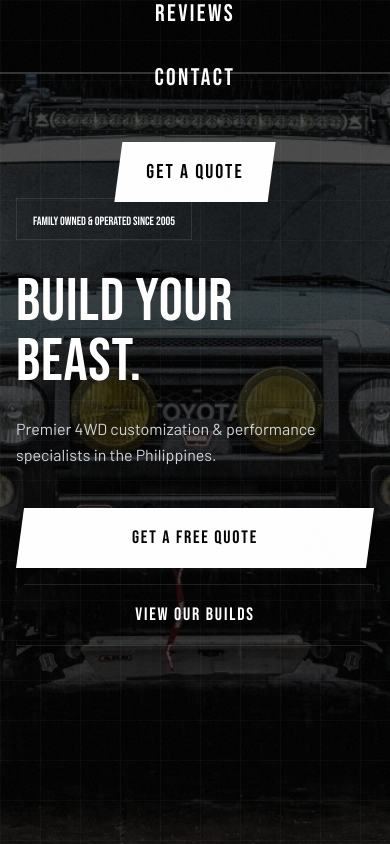
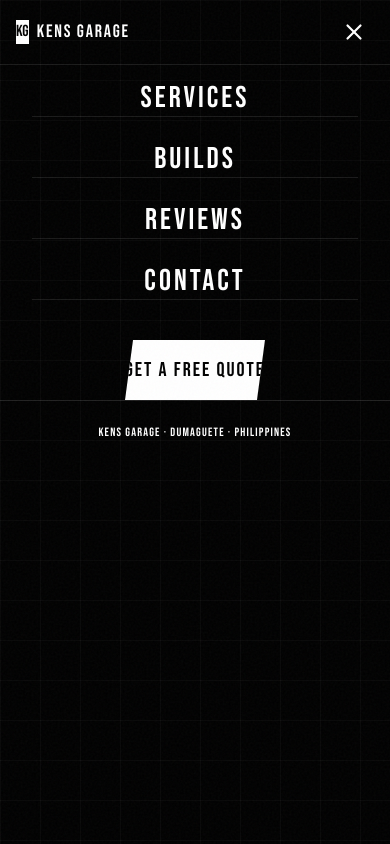
Before and after one commit to Shiro481/Kens-Garage-Website, a React (Vite) app: page / in a window 390 px wide. Both pictures are taken after a click on the button "Open menu". Shown: the top 844 px of the page. Built offline with nearby package versions, Linux system fonts and the light colour scheme.

Commit message:
feat: Implement responsive Navbar and Hero section components and add a .gitignore file.

```diff
--- a/src/components/Hero.tsx
+++ b/src/components/Hero.tsx
@@ -12,7 +12,6 @@ export default function Hero() {
           alt="Ken's Garage - Custom FJ Cruiser"
           className="w-full h-full object-cover object-center opacity-30"
         />
-        {/* Heavy dark overlay for text contrast */}
         <div className="absolute inset-0 bg-black/60" />
         <div className="absolute inset-0 bg-gradient-to-t from-black via-black/60 to-black/20" />
         <div className="absolute inset-0 bg-gradient-to-r from-black/80 via-black/40 to-transparent" />
@@ -20,46 +19,53 @@ export default function Hero() {
         <div className="absolute bottom-0 right-0 w-1/2 h-1/4 bg-gradient-to-tl from-black via-black/90 to-transparent" />
       </div>
 
-      {/* Content — vertically centered with navbar clearance */}
-      <div className="relative w-full max-w-7xl mx-auto px-4 sm:px-6 lg:px-8 pt-32 pb-20">
+      {/* Content */}
+      <div className="relative w-full max-w-7xl mx-auto px-4 sm:px-6 lg:px-8 pt-24 sm:pt-32 pb-16 sm:pb-24">
         <motion.div
           initial={{ opacity: 0, y: 30 }}
           animate={{ opacity: 1, y: 0 }}
           transition={{ duration: 0.8 }}
+          className="flex flex-col items-center text-center lg:items-start lg:text-left"
         >
           {/* Badge */}
-          <div className="inline-block border border-white/40 px-4 py-2 mb-8">
-            <span className="text-white/80 text-xs font-['Bebas_Neue'] tracking-[0.2em]">
+          <div className="inline-block border border-white/40 px-4 py-2 mb-6">
+            <span className="text-white/80 text-xs sm:text-sm font-['Bebas_Neue'] tracking-[0.2em]">
               FAMILY OWNED & OPERATED SINCE 2005
             </span>
           </div>
 
-          {/* Main Headline */}
-          <h1 className="font-['Bebas_Neue'] tracking-wider mb-6">
-            <span className="block text-6xl md:text-8xl lg:text-9xl text-white drop-shadow-[0_4px_30px_rgba(0,0,0,0.8)]">
+          {/* Main Headline — huge on all screens */}
+          <h1 className="font-['Bebas_Neue'] tracking-wider mb-4 sm:mb-6 w-full">
+            <span
+              className="block text-white drop-shadow-[0_4px_30px_rgba(0,0,0,0.9)] leading-none"
+              style={{ fontSize: 'clamp(4.5rem, 18vw, 10rem)' }}
+            >
               BUILD YOUR
             </span>
-            <span className="block text-6xl md:text-8xl lg:text-9xl text-white drop-shadow-[0_4px_30px_rgba(0,0,0,0.8)]">
+            <span
+              className="block text-white drop-shadow-[0_4px_30px_rgba(0,0,0,0.9)] leading-none"
+              style={{ fontSize: 'clamp(4.5rem, 18vw, 10rem)' }}
+            >
               BEAST.
             </span>
           </h1>
 
           {/* Subheading */}
-          <p className="text-base md:text-lg text-gray-300 mb-10 max-w-lg leading-relaxed">
-            Premier 4WD customization & performance specialists in the Philippines.
+          <p className="text-base sm:text-lg text-gray-300 mb-8 max-w-md sm:max-w-lg leading-relaxed">
+            Premier 4WD customization &amp; performance specialists in the Philippines.
           </p>
 
           {/* CTAs */}
-          <div className="flex flex-col sm:flex-row gap-4">
+          <div className="flex flex-col sm:flex-row gap-4 w-full sm:w-auto">
             <a
               href="#quote"
-              className="btn-angular bg-white text-black px-8 py-4 text-lg font-['Bebas_Neue'] tracking-widest hover:bg-neutral-200 transition-colors inline-block text-center"
+              className="btn-angular bg-white text-black px-8 py-4 text-lg font-['Bebas_Neue'] tracking-widest hover:bg-neutral-200 transition-colors text-center"
             >
               Get a Free Quote
             </a>
             <a
               href="#builds"
-              className="btn-angular border border-white/40 text-white px-8 py-4 text-lg font-['Bebas_Neue'] tracking-widest hover:bg-white hover:text-black transition-colors inline-block text-center"
+              className="btn-angular border border-white/40 text-white px-8 py-4 text-lg font-['Bebas_Neue'] tracking-widest hover:bg-white hover:text-black transition-colors text-center"
             >
               View Our Builds
             </a>
@@ -73,7 +79,7 @@ export default function Hero() {
         animate={{ opacity: 1, y: [0, 8, 0] }}
         transition={{
           opacity: { duration: 1, delay: 1.2 },
-          y: { duration: 2, repeat: Infinity, ease: "easeInOut" }
+          y: { duration: 2, repeat: Infinity, ease: 'easeInOut' },
         }}
         className="absolute bottom-8 left-1/2 -translate-x-1/2 hidden lg:block"
       >
--- a/src/components/Navbar.tsx
+++ b/src/components/Navbar.tsx
@@ -5,25 +5,27 @@ export default function Navbar() {
   const [isScrolled, setIsScrolled] = useState(false);
   const [isMobileMenuOpen, setIsMobileMenuOpen] = useState(false);
 
+  // Scroll detection
   useEffect(() => {
-    const handleScroll = () => {
-      setIsScrolled(window.scrollY > 50);
-    };
+    const handleScroll = () => setIsScrolled(window.scrollY > 50);
     window.addEventListener('scroll', handleScroll);
     return () => window.removeEventListener('scroll', handleScroll);
   }, []);
 
+  // Lock body scroll when mobile menu is open
   useEffect(() => {
-    if (isMobileMenuOpen) {
-      document.body.style.overflow = 'hidden';
-    } else {
-      document.body.style.overflow = 'unset';
-    }
+    document.body.style.overflow = isMobileMenuOpen ? 'hidden' : '';
+    return () => { document.body.style.overflow = ''; };
+  }, [isMobileMenuOpen]);
 
-    return () => {
-      document.body.style.overflow = 'unset';
+  // Close mobile menu on window resize to desktop
+  useEffect(() => {
+    const handleResize = () => {
+      if (window.innerWidth >= 1024) setIsMobileMenuOpen(false);
     };
-  }, [isMobileMenuOpen]);
+    window.addEventListener('resize', handleResize);
+    return () => window.removeEventListener('resize', handleResize);
+  }, []);
 
   const navLinks = [
     { name: 'Services', href: '#services' },
@@ -32,32 +34,41 @@ export default function Navbar() {
     { name: 'Contact', href: '#contact' },
   ];
 
+  const handleLinkClick = () => setIsMobileMenuOpen(false);
+
   return (
+    <>
+      {/* Navbar */}
       <nav
         className={`fixed top-0 left-0 right-0 z-50 transition-all duration-300 ${
           isMobileMenuOpen || isScrolled
-          ? 'bg-black/95 backdrop-blur-md py-3 border-b-2 border-white/20'
-          : 'bg-transparent py-4 lg:py-6'
+            ? 'bg-black border-b border-white/10'
+            : 'bg-transparent'
         }`}
       >
         <div className="max-w-7xl mx-auto px-4 sm:px-6 lg:px-8">
-        <div className="flex justify-between items-center">
+          <div className="flex items-center justify-between h-16 sm:h-20">
+
             {/* Logo */}
-          <a href="#home" className="flex items-center gap-3 group">
-            <div className="w-12 h-12 bg-white flex items-center justify-center relative">
-              <span className="text-black font-['Bebas_Neue'] text-xl">KG</span>
+            <a
+              href="#home"
+              onClick={handleLinkClick}
+              className="flex items-center gap-2 sm:gap-3 flex-shrink-0"
+            >
+              <div className="w-9 h-9 sm:w-11 sm:h-11 bg-white flex items-center justify-center">
+                <span className="text-black font-['Bebas_Neue'] text-base sm:text-xl">KG</span>
               </div>
-            <div className="flex flex-col">
-              <span className="text-white font-['Bebas_Neue'] text-2xl tracking-widest leading-none">
+              <div className="flex flex-col leading-none">
+                <span className="text-white font-['Bebas_Neue'] text-lg sm:text-2xl tracking-widest">
                   KENS GARAGE
                 </span>
-              <span className="text-neutral-400 text-xs font-light tracking-widest">
+                <span className="text-neutral-400 text-[10px] sm:text-xs font-light tracking-widest hidden sm:block">
                   DUMAGUETE · PHILIPPINES
                 </span>
               </div>
             </a>
 
-          {/* Desktop Navigation */}
+            {/* Desktop Navigation — shown at lg (1024px+) */}
             <div className="hidden lg:flex items-center gap-8">
               {navLinks.map((link) => (
                 <a
@@ -70,45 +81,62 @@ export default function Navbar() {
               ))}
               <a
                 href="#quote"
-              className="btn-angular bg-white text-black px-6 py-3 font-['Bebas_Neue'] tracking-widest hover:bg-neutral-200 transition-colors"
+                className="btn-angular bg-white text-black px-6 py-2.5 font-['Bebas_Neue'] tracking-widest text-base hover:bg-neutral-200 transition-colors"
               >
                 Get a Quote
               </a>
             </div>
 
-          {/* Mobile Menu Button */}
+            {/* Hamburger Button — shown below lg */}
             <button
               onClick={() => setIsMobileMenuOpen(!isMobileMenuOpen)}
-            className="lg:hidden text-white p-2"
-            aria-label="Toggle menu"
+              className="lg:hidden flex items-center justify-center w-10 h-10 text-white focus:outline-none"
+              aria-label={isMobileMenuOpen ? 'Close menu' : 'Open menu'}
             >
-            {isMobileMenuOpen ? <X size={28} /> : <Menu size={28} />}
+              {isMobileMenuOpen ? <X size={26} strokeWidth={2} /> : <Menu size={26} strokeWidth={2} />}
             </button>
+
           </div>
+        </div>
+      </nav>
 
-        {/* Mobile Menu */}
-        {isMobileMenuOpen && (
-          <div className="lg:hidden fixed inset-0 top-[74px] bg-black z-40 flex flex-col items-center justify-center gap-8 pb-20">
+      {/* Mobile / Tablet Fullscreen Menu — rendered outside nav to avoid z-index stacking issues */}
+      <div
+        className={`lg:hidden fixed inset-0 z-40 bg-black flex flex-col transition-all duration-300 ${
+          isMobileMenuOpen
+            ? 'opacity-100 pointer-events-auto'
+            : 'opacity-0 pointer-events-none'
+        }`}
+        style={{ top: '0', paddingTop: '5rem' }}      // sits below the navbar height
+      >
+        {/* Scrollable inner wrapper in case viewport is short */}
+        <div className="flex-1 overflow-y-auto flex flex-col items-center justify-center gap-6 px-8 py-12">
           {navLinks.map((link) => (
             <a
               key={link.name}
               href={link.href}
-                onClick={() => setIsMobileMenuOpen(false)}
-                className="text-white text-2xl font-['Bebas_Neue'] tracking-widest hover:text-neutral-300 transition-colors"
+              onClick={handleLinkClick}
+              className="text-white text-3xl sm:text-4xl font-['Bebas_Neue'] tracking-widest hover:text-neutral-400 transition-colors w-full text-center border-b border-white/10 pb-6"
             >
               {link.name}
             </a>
           ))}
           <a
             href="#quote"
-              onClick={() => setIsMobileMenuOpen(false)}
-              className="btn-angular bg-white text-black px-8 py-4 text-xl font-['Bebas_Neue'] tracking-widest mt-4"
+            onClick={handleLinkClick}
+            className="mt-4 btn-angular bg-white text-black px-10 py-4 text-xl sm:text-2xl font-['Bebas_Neue'] tracking-widest hover:bg-neutral-200 transition-colors"
           >
-              Get a Quote
+            Get a Free Quote
           </a>
         </div>
-        )}
+
+        {/* Footer in menu */}
+        <div className="shrink-0 border-t border-white/10 py-6 text-center">
+          <p className="text-neutral-500 text-xs tracking-widest font-['Bebas_Neue']">
+            KENS GARAGE · DUMAGUETE · PHILIPPINES
+          </p>
         </div>
-    </nav>
+      </div>
+    </>
   );
 }
```
Also changed, not shown: 1 other file (tests, documents, lock files or other folders). Lines whose indentation alone changed are shown as unchanged.
